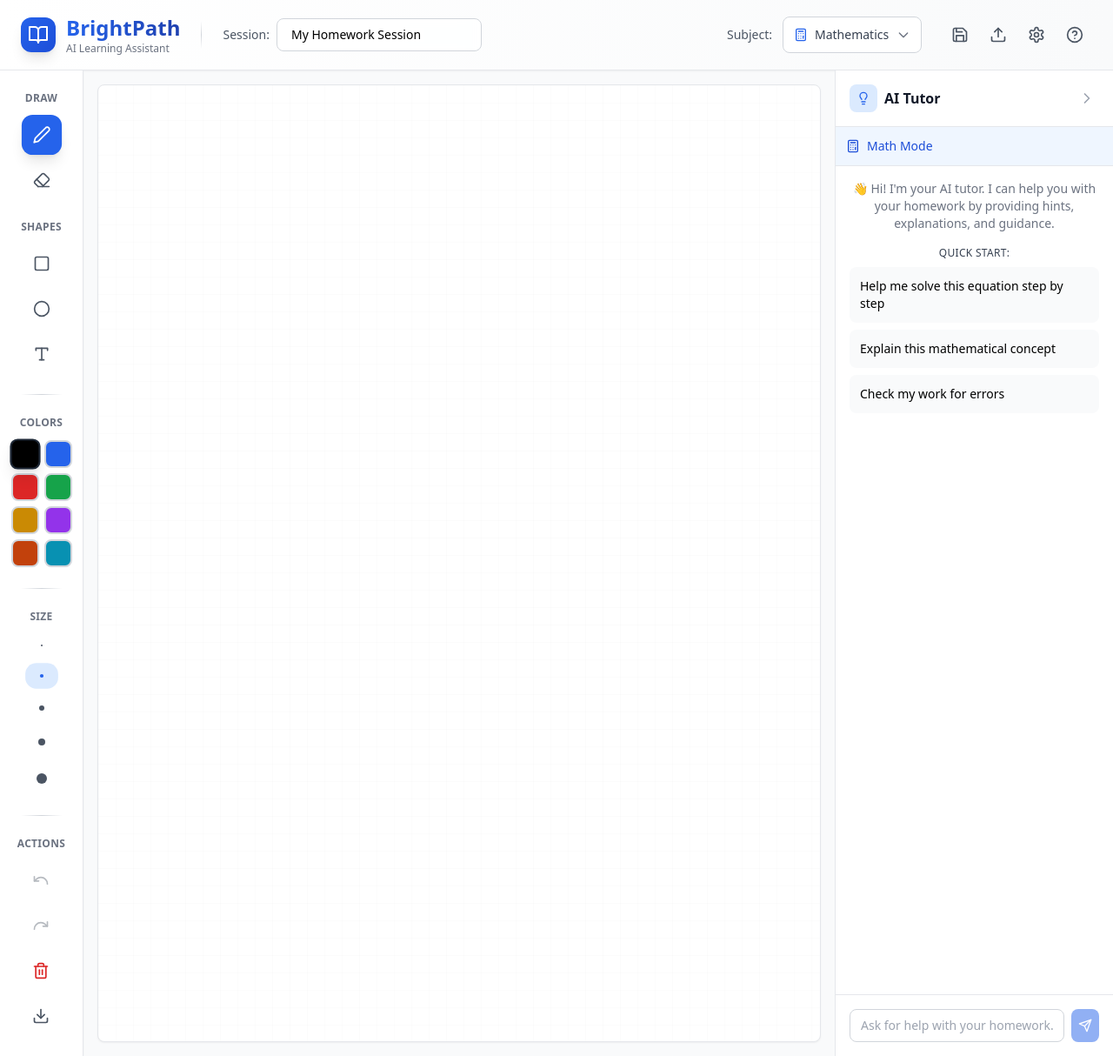
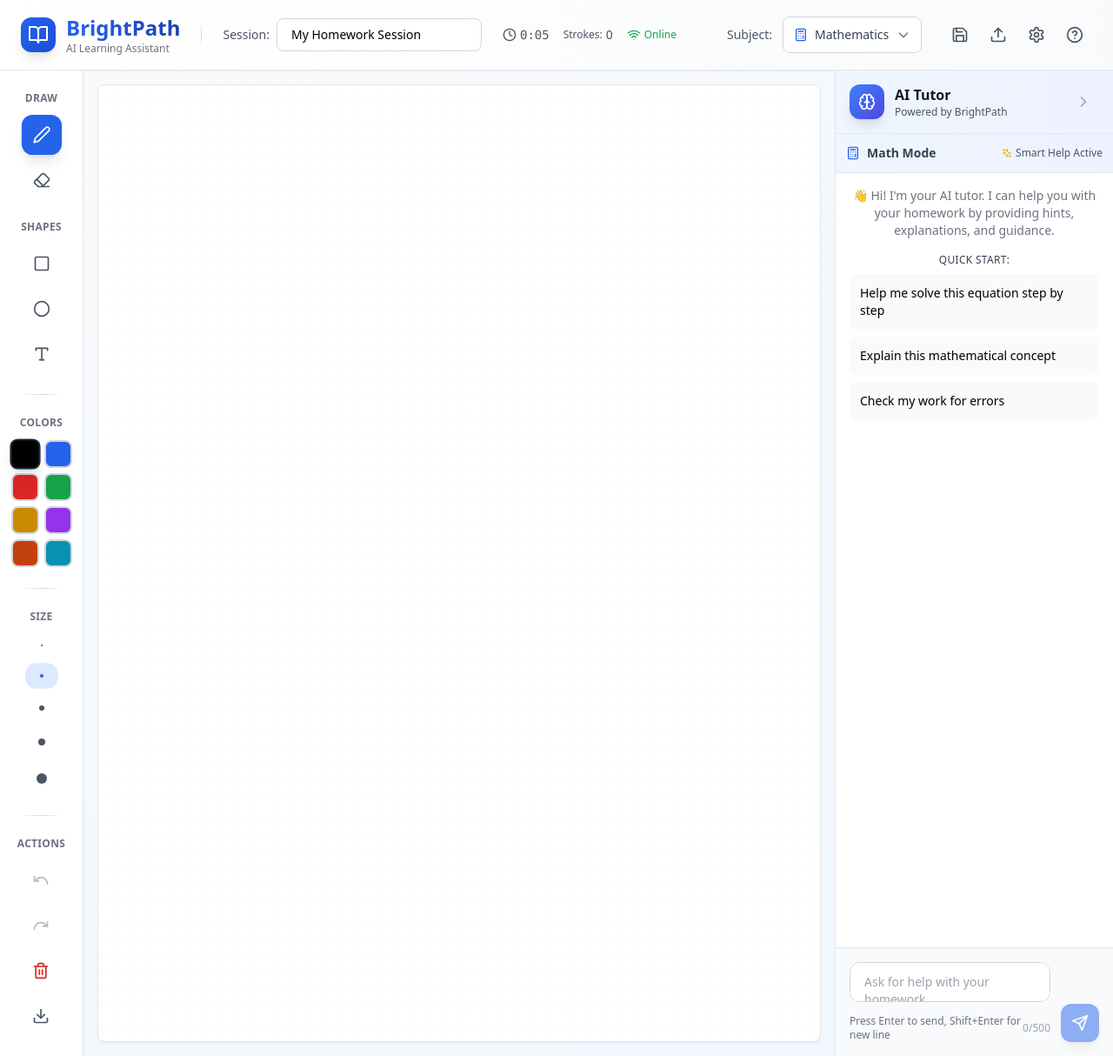
Before and after one commit to HamaRegaya/BrightPath, a React (Vite) app: page / in a window 1280 px wide. Shown: the whole page at 87% size. Built offline with nearby package versions, Linux system fonts and the light colour scheme; a web font is replaced by a local one.

Commit message:
feat: Implement keyboard shortcuts for undo, redo, and save functionality; enhance Header with session timer and online status

```diff
--- a/src/App.tsx
+++ b/src/App.tsx
@@ -1,4 +1,4 @@
-import React from 'react';
+import { useEffect } from 'react';
 import Whiteboard from './components/Whiteboard';
 import Toolbar from './components/Toolbar';
 import AIAssistant from './components/AIAssistant';
@@ -7,10 +7,34 @@
 import { AIProvider } from './context/AIContext';
 
 function App() {
+  // Keyboard shortcuts
+  useEffect(() => {
+    const handleKeyDown = (e: KeyboardEvent) => {
+      // Prevent default browser shortcuts that might interfere
+      if (e.ctrlKey || e.metaKey) {
+        switch (e.key) {
+          case 'z':
+            // Undo functionality will be handled in DrawingContext
+            break;
+          case 'y':
+            // Redo functionality will be handled in DrawingContext
+            break;
+          case 's':
+            e.preventDefault(); // Prevent browser save dialog
+            // Save functionality can be added here
+            break;
+        }
+      }
+    };
+
+    window.addEventListener('keydown', handleKeyDown);
+    return () => window.removeEventListener('keydown', handleKeyDown);
+  }, []);
+
   return (
     <DrawingProvider>
       <AIProvider>
-        <div className="min-h-screen bg-gray-50 flex flex-col">
+        <div className="min-h-screen bg-gradient-to-br from-gray-50 to-blue-50 flex flex-col">
           <Header />
           <div className="flex-1 flex relative">
             {/* Left Sidebar - Drawing Tools */}
--- a/src/components/AIAssistant.tsx
+++ b/src/components/AIAssistant.tsx
@@ -1,5 +1,5 @@
-import React, { useState } from 'react';
-import { MessageCircle, ChevronRight, ChevronLeft, Send, Lightbulb, BookOpen, Calculator } from 'lucide-react';
+import React, { useState, useRef, useEffect } from 'react';
+import { MessageCircle, ChevronRight, Send, BookOpen, Calculator, Sparkles, Brain } from 'lucide-react';
 import { useAI } from '../context/AIContext';
 import { useDrawing } from '../context/DrawingContext';
 
@@ -8,12 +8,28 @@
   const { currentSubject } = useDrawing();
   const [isExpanded, setIsExpanded] = useState(true);
   const [inputMessage, setInputMessage] = useState('');
+  const messagesEndRef = useRef<HTMLDivElement>(null);
+
+  const scrollToBottom = () => {
+    messagesEndRef.current?.scrollIntoView({ behavior: "smooth" });
+  };
+
+  useEffect(() => {
+    scrollToBottom();
+  }, [messages]);
 
   const handleSendMessage = async () => {
     if (!inputMessage.trim()) return;
 
     await sendMessage(inputMessage, currentSubject);
     setInputMessage('');
+  };
+
+  const handleKeyPress = (e: React.KeyboardEvent) => {
+    if (e.key === 'Enter' && !e.shiftKey) {
+      e.preventDefault();
+      handleSendMessage();
+    }
   };
 
   const suggestionsBySubject = {
@@ -46,9 +62,16 @@
       <div className="fixed right-4 top-1/2 transform -translate-y-1/2 z-10">
         <button
           onClick={() => setIsExpanded(true)}
-          className="bg-blue-600 text-white p-3 rounded-l-lg shadow-lg hover:bg-blue-700 transition-colors"
+          className="bg-gradient-to-br from-blue-600 to-indigo-700 text-white p-4 rounded-l-2xl shadow-2xl hover:from-blue-700 hover:to-indigo-800 transition-all duration-300 group"
+          title="Open AI Tutor"
         >
+          <div className="flex flex-col items-center space-y-2">
             <MessageCircle className="w-6 h-6" />
+            <div className="flex items-center space-x-1">
+              <div className="w-2 h-2 bg-green-400 rounded-full animate-pulse"></div>
+              <span className="text-xs font-medium">AI</span>
+            </div>
+          </div>
         </button>
       </div>
     );
@@ -57,27 +80,38 @@
   return (
     <div className="w-80 bg-white border-l border-gray-200 flex flex-col">
       {/* Header */}
-      <div className="p-4 border-b border-gray-200 flex items-center justify-between">
-        <div className="flex items-center space-x-2">
-          <div className="w-8 h-8 bg-blue-100 rounded-lg flex items-center justify-center">
-            <Lightbulb className="w-4 h-4 text-blue-600" />
+      <div className="p-4 border-b border-gray-200 flex items-center justify-between bg-gradient-to-r from-blue-50 to-indigo-50">
+        <div className="flex items-center space-x-3">
+          <div className="w-10 h-10 bg-gradient-to-br from-blue-500 to-indigo-600 rounded-xl flex items-center justify-center shadow-lg">
+            <Brain className="w-5 h-5 text-white" />
           </div>
-          <h3 className="font-semibold text-gray-900">AI Tutor</h3>
+          <div>
+            <h3 className="font-bold text-gray-900">AI Tutor</h3>
+            <p className="text-xs text-gray-600">Powered by BrightPath</p>
+          </div>
         </div>
         <button
           onClick={() => setIsExpanded(false)}
-          className="p-1 text-gray-400 hover:text-gray-600 transition-colors"
+          className="p-2 text-gray-400 hover:text-gray-600 hover:bg-white/50 rounded-lg transition-all"
+          title="Minimize"
         >
           <ChevronRight className="w-5 h-5" />
         </button>
       </div>
 
       {/* Subject Context */}
-      <div className="p-3 bg-blue-50 border-b border-gray-200">
-        <div className="flex items-center space-x-2 text-sm text-blue-700">
-          {currentSubject === 'math' && <Calculator className="w-4 h-4" />}
-          {currentSubject !== 'math' && <BookOpen className="w-4 h-4" />}
-          <span className="font-medium capitalize">{currentSubject} Mode</span>
+      <div className="p-3 bg-gradient-to-r from-blue-50 to-indigo-50 border-b border-gray-200">
+        <div className="flex items-center justify-between">
+          <div className="flex items-center space-x-2 text-sm">
+            {currentSubject === 'math' && <Calculator className="w-4 h-4 text-blue-600" />}
+            {currentSubject === 'science' && <BookOpen className="w-4 h-4 text-green-600" />}
+            {currentSubject !== 'math' && currentSubject !== 'science' && <BookOpen className="w-4 h-4 text-purple-600" />}
+            <span className="font-semibold text-gray-700 capitalize">{currentSubject} Mode</span>
+          </div>
+          <div className="flex items-center space-x-1">
+            <Sparkles className="w-3 h-3 text-yellow-500" />
+            <span className="text-xs text-gray-600">Smart Help Active</span>
+          </div>
         </div>
       </div>
 
@@ -135,26 +169,48 @@
       </div>
 
       {/* Input */}
-      <div className="p-4 border-t border-gray-200">
-        <div className="flex space-x-2">
-          <input
-            type="text"
+      <div className="p-4 border-t border-gray-200 bg-gray-50">
+        <div className="flex space-x-3">
+          <div className="flex-1">
+            <textarea
               value={inputMessage}
               onChange={(e) => setInputMessage(e.target.value)}
-            onKeyPress={(e) => e.key === 'Enter' && handleSendMessage()}
+              onKeyPress={handleKeyPress}
               placeholder="Ask for help with your homework..."
-            className="flex-1 px-3 py-2 border border-gray-300 rounded-lg focus:outline-none focus:ring-2 focus:ring-blue-500 focus:border-transparent text-sm"
+              className="w-full px-4 py-3 border border-gray-300 rounded-xl focus:outline-none focus:ring-2 focus:ring-blue-500 focus:border-blue-500 text-sm resize-none bg-white transition-all duration-200 min-h-[44px] max-h-[120px]"
               disabled={isLoading}
+              rows={1}
             />
+            <div className="flex items-center justify-between mt-2">
+              <span className="text-xs text-gray-500">
+                Press Enter to send, Shift+Enter for new line
+              </span>
+              <span className="text-xs text-gray-400">
+                {inputMessage.length}/500
+              </span>
+            </div>
+          </div>
           <button
             onClick={handleSendMessage}
             disabled={!inputMessage.trim() || isLoading}
-            className="p-2 bg-blue-600 text-white rounded-lg hover:bg-blue-700 transition-colors disabled:opacity-50 disabled:cursor-not-allowed"
+            className="self-end p-3 bg-blue-600 text-white rounded-xl hover:bg-blue-700 transition-all duration-200 disabled:opacity-50 disabled:cursor-not-allowed shadow-lg hover:shadow-xl"
+            title="Send message (Enter)"
           >
-            <Send className="w-4 h-4" />
+            <Send className="w-5 h-5" />
           </button>
         </div>
+
+        {/* Loading indicator */}
+        {isLoading && (
+          <div className="flex items-center space-x-2 mt-3 text-blue-600">
+            <div className="animate-spin rounded-full h-4 w-4 border-2 border-blue-600 border-t-transparent"></div>
+            <span className="text-sm">AI is thinking...</span>
           </div>
+        )}
+      </div>
+
+      {/* Messages end reference */}
+      <div ref={messagesEndRef} />
     </div>
   );
 };
--- a/src/components/Header.tsx
+++ b/src/components/Header.tsx
@@ -1,9 +1,40 @@
-import React from 'react';
-import { BookOpen, Save, Upload, Settings, HelpCircle, Calculator, Microscope, FileText, PenTool } from 'lucide-react';
+import React, { useState, useEffect } from 'react';
+import { BookOpen, Save, Upload, Settings, HelpCircle, Calculator, Microscope, FileText, PenTool, Clock, Wifi } from 'lucide-react';
 import { useDrawing } from '../context/DrawingContext';
 
 const Header: React.FC = () => {
-  const { currentSubject, setCurrentSubject, sessionTitle, setSessionTitle } = useDrawing();
+  const { currentSubject, setCurrentSubject, sessionTitle, setSessionTitle, strokes } = useDrawing();
+  const [sessionTime, setSessionTime] = useState(0);
+  const [isOnline, setIsOnline] = useState(navigator.onLine);
+
+  // Session timer
+  useEffect(() => {
+    const interval = setInterval(() => {
+      setSessionTime(prev => prev + 1);
+    }, 1000);
+
+    return () => clearInterval(interval);
+  }, []);
+
+  // Online status
+  useEffect(() => {
+    const handleOnline = () => setIsOnline(true);
+    const handleOffline = () => setIsOnline(false);
+
+    window.addEventListener('online', handleOnline);
+    window.addEventListener('offline', handleOffline);
+
+    return () => {
+      window.removeEventListener('online', handleOnline);
+      window.removeEventListener('offline', handleOffline);
+    };
+  }, []);
+
+  const formatTime = (seconds: number) => {
+    const mins = Math.floor(seconds / 60);
+    const secs = seconds % 60;
+    return `${mins}:${secs.toString().padStart(2, '0')}`;
+  };
 
   const subjects = [
     { id: 'math', name: 'Mathematics', icon: Calculator, color: 'text-blue-600' },
@@ -44,6 +75,27 @@
               placeholder="Enter session name..."
               className="px-4 py-2 border border-gray-300 rounded-lg focus:outline-none focus:ring-2 focus:ring-blue-500 focus:border-blue-500 text-sm bg-white/70 backdrop-blur-sm transition-all duration-200 hover:bg-white min-w-[200px]"
             />
+          </div>
+
+          {/* Session Stats */}
+          <div className="flex items-center space-x-4 text-sm">
+            {/* Session Timer */}
+            <div className="flex items-center space-x-1 text-gray-600">
+              <Clock className="w-4 h-4" />
+              <span className="font-mono">{formatTime(sessionTime)}</span>
+            </div>
+
+            {/* Stroke Count */}
+            <div className="flex items-center space-x-1 text-gray-600">
+              <span className="text-xs">Strokes:</span>
+              <span className="font-medium">{strokes.length}</span>
+            </div>
+
+            {/* Online Status */}
+            <div className={`flex items-center space-x-1 ${isOnline ? 'text-green-600' : 'text-red-500'}`}>
+              <Wifi className="w-4 h-4" />
+              <span className="text-xs font-medium">{isOnline ? 'Online' : 'Offline'}</span>
+            </div>
           </div>
         </div>
 
```
Lines whose indentation alone changed are shown as unchanged.
